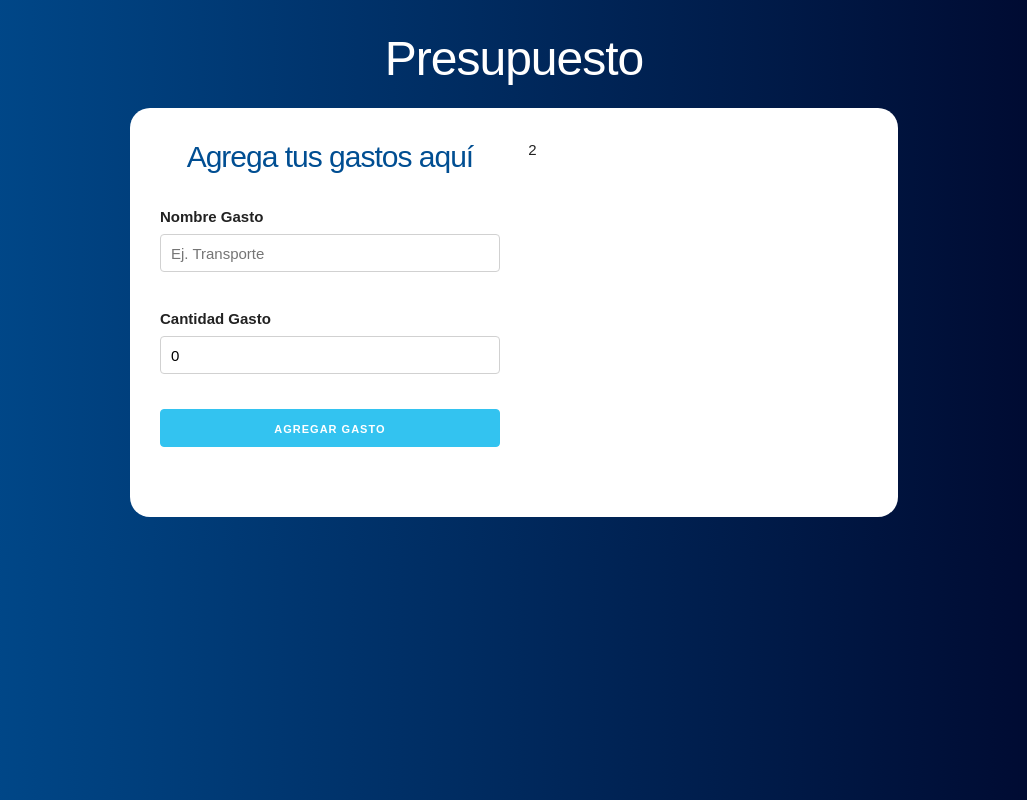
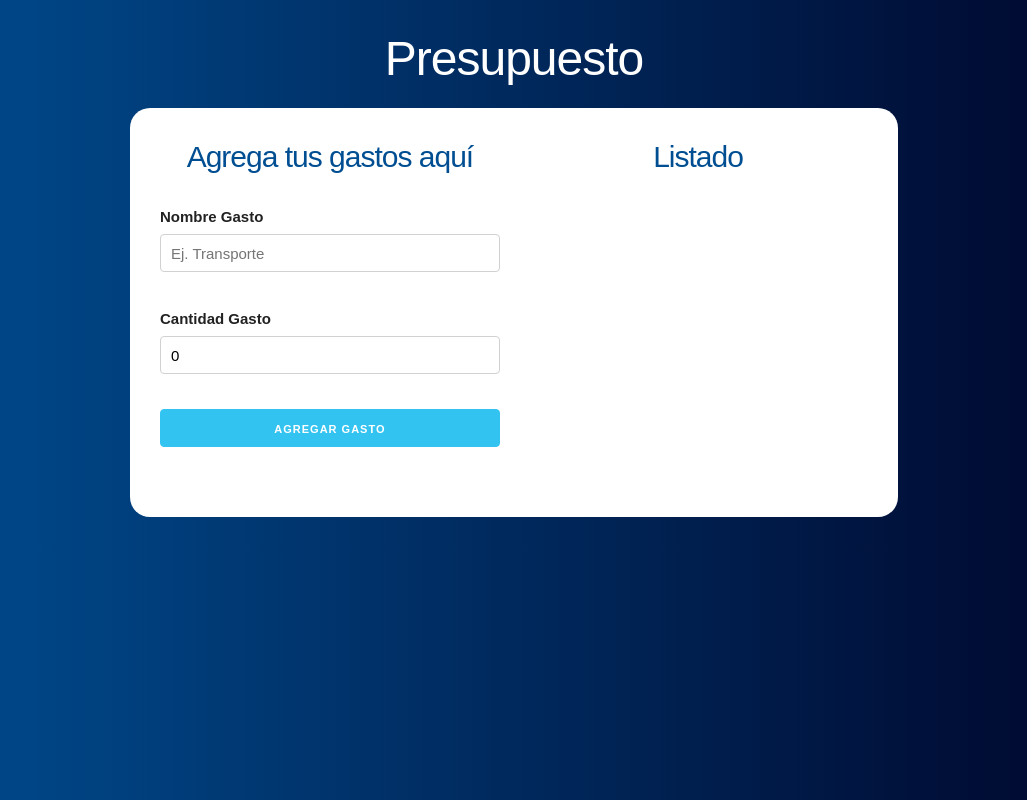
Before and after one commit to EliabLM/control-presupuesto, a React (Create React App) app: page / in a window 1280 px wide. Both pictures are taken after typing "5" into the empty fields and a click on the input "Definir Presupuesto". Shown: the whole page, without its empty margins (126-1153 px from the left). Built offline with nearby package versions, Linux system fonts and the light colour scheme.

Commit message:
Muestra los gastos en la interfaz

```diff
--- a/src/App.js
+++ b/src/App.js
@@ -2,6 +2,7 @@
 
 import Pregunta from './components/Pregunta';
 import Formulario from './components/Formulario';
+import Listado from './components/Listado';
 
 function App() {
 	// Definir el state
@@ -31,7 +32,9 @@
 							<div className="one-half column">
 								<Formulario agregarNuevoGasto={agregarNuevoGasto} />
 							</div>
-							<div className="one-half column">2</div>
+							<div className="one-half column">
+								<Listado gastos={gastos} />
+							</div>
 						</div>
 					)}
 				</div>
--- /dev/null
+++ b/src/components/Gasto.js
@@ -0,0 +1,12 @@
+import React from 'react';
+
+const Gasto = ({ gasto }) => (
+	<li className="gastos">
+		<p>
+			{gasto.nombre}
+			<span className="gasto">$ {gasto.cantidad}</span>
+		</p>
+	</li>
+);
+
+export default Gasto;
--- /dev/null
+++ b/src/components/Listado.js
@@ -0,0 +1,13 @@
+import React from 'react';
+import Gasto from './Gasto';
+
+const Listado = ({ gastos }) => (
+	<div className="gastos-realizados">
+		<h2>Listado</h2>
+		{gastos.map((gasto) => (
+			<Gasto gasto={gasto} key={gasto.id} />
+		))}
+	</div>
+);
+
+export default Listado;
```
